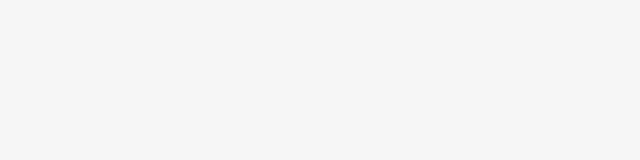
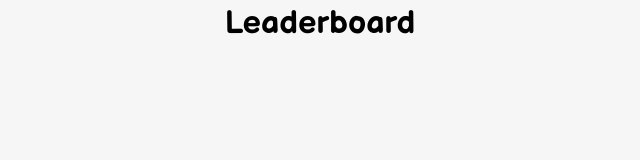
Before and after one commit to fickryiman/Leaderboard, a website: page src/index.html in a window 1280 px wide. Shown: the whole page, without its empty margins (320-960 px from the left). Drawn offline with Linux system fonts and the light colour scheme.

Commit message:
add header title

```diff
--- a/src/index.html
+++ b/src/index.html
@@ -8,6 +8,6 @@
   <title>Leaderboard</title>
 </head>
 <body>
-
+  <h1>Leaderboard</h1>
 </body>
 </html>
--- a/src/style.css
+++ b/src/style.css
@@ -1,4 +1,4 @@
-@import url('https://fonts.googleapis.com/css2?family=Nunito+Sans:ital,wght@0,200;0,300;0,400;0,600;0,700;0,800;1,200;1,300;1,400;1,600;1,700;1,800&display=swap');
+@import url('https://fonts.googleapis.com/css2?family=Balsamiq+Sans:ital,wght@0,400;0,700;1,400;1,700&display=swap');
 
 /*
   Josh's Custom CSS Reset
@@ -23,7 +23,7 @@ body {
   line-height: 1.5;
   -webkit-font-smoothing: antialiased;
   background-color: #f6f6f6;
-  font-family: 'Nunito Sans', sans-serif;
+  font-family: 'Balsamiq Sans', sans-serif;
   text-align: center;
 }
 
```
